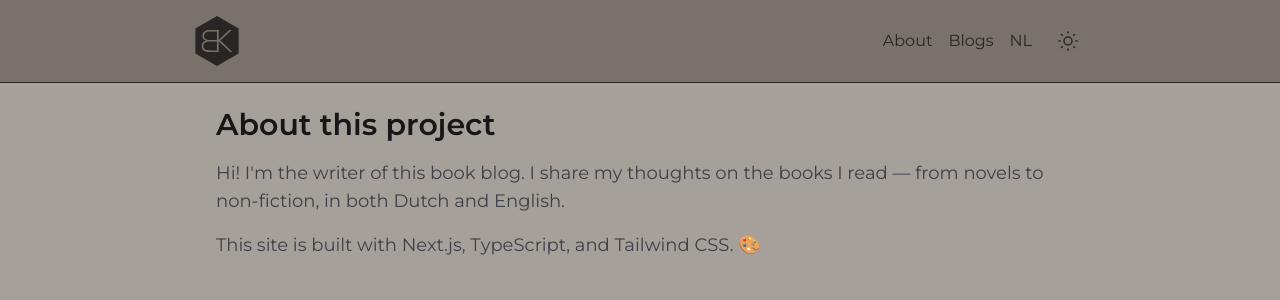
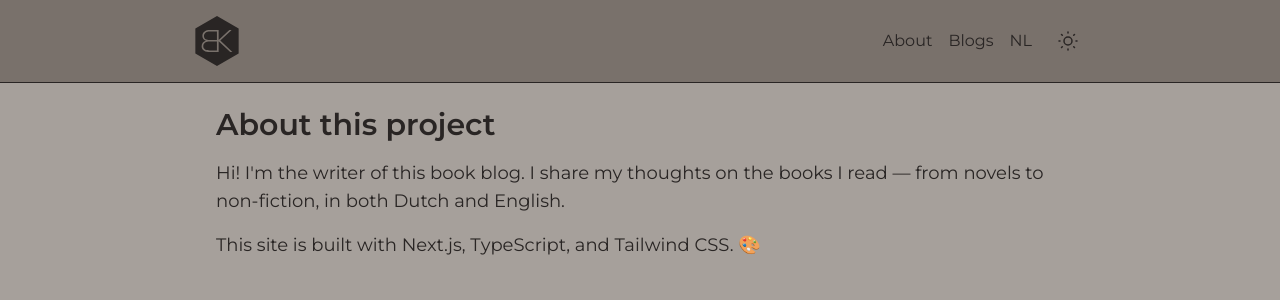
Before and after one commit to borismeeuh/book-blog, a Next.js app: page /en/about in a window 1280 px wide. Shown: the top 300 px of the page. Built offline with nearby package versions, Linux system fonts and the light colour scheme.

Commit message:
Tekst van de about pagina aangepast

```diff
--- a/src/app/[lang]/about/page.tsx
+++ b/src/app/[lang]/about/page.tsx
@@ -5,18 +5,18 @@ export default async function About({ params }: { params: Promise<{ lang: string
 
     return (
         <section className="space-y-4">
-            <h1 className="text-3xl font-semibold">
+            <h1 className="text-3xl font-semibold text-stone-800 dark:text-stone-50">
                 {dutch ? "Over dit project" : "About this project"}
             </h1>
 
             {dutch ? (
                 <>
-                    <p className="text-lg text-zinc-700 dark:text-zinc-300">
+                    <p className="text-lg text-stone-800 dark:text-stone-50">
                         Deze site is gebouwd met Next.js, TypeScript en Tailwind. Een moderne stack met veel
                         mogelijkheden voor performance-verbetering, goede onderhoudbaarheid en uiteraard volledig
                         responsive.
                     </p>
-                    <p className="text-lg text-zinc-700 dark:text-zinc-300">
+                    <p className="text-lg text-stone-800 dark:text-stone-50">
                         Daarnaast is er veel aandacht besteed aan optimalisaties. Snelle performance, geoptimaliseerde
                         toegankelijkheid (a11y) en perfecte SEO prestaties. Allemaal onderdelen van development
                         die van groot belang zijn in het moderne front-endvakgebied.
@@ -24,12 +24,12 @@ export default async function About({ params }: { params: Promise<{ lang: string
                 </>
             ) : (
                 <>
-                    <p className="text-lg text-zinc-700 dark:text-zinc-300">
+                    <p className="text-lg text-stone-800 dark:text-stone-50">
                         Hi! I'm the writer of this book blog. I share my thoughts on the
                         books I read — from novels to non-fiction, in both Dutch and English.
                     </p>
 
-                    <p className="text-lg text-zinc-700 dark:text-zinc-300">
+                    <p className="text-lg text-stone-800 dark:text-stone-50">
                         This site is built with Next.js, TypeScript, and Tailwind CSS. 🎨
                     </p>
                 </>
```
